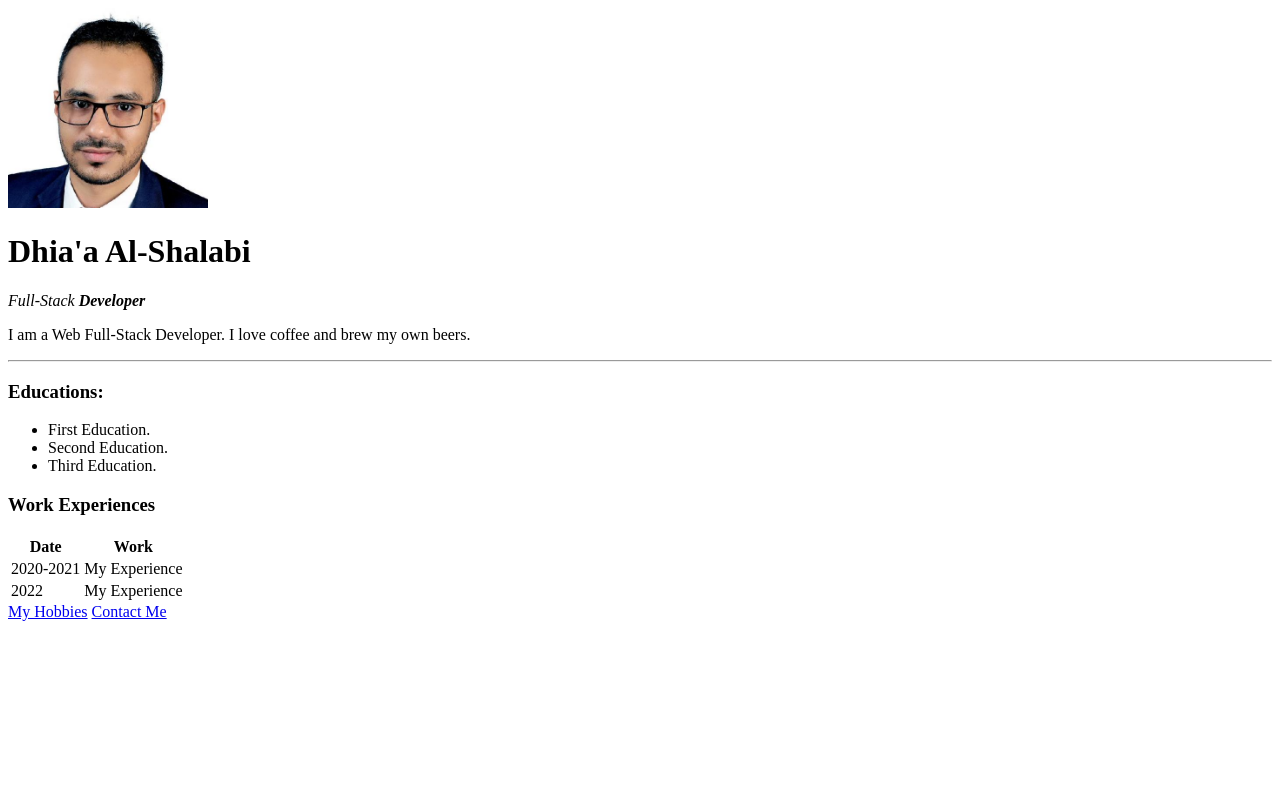
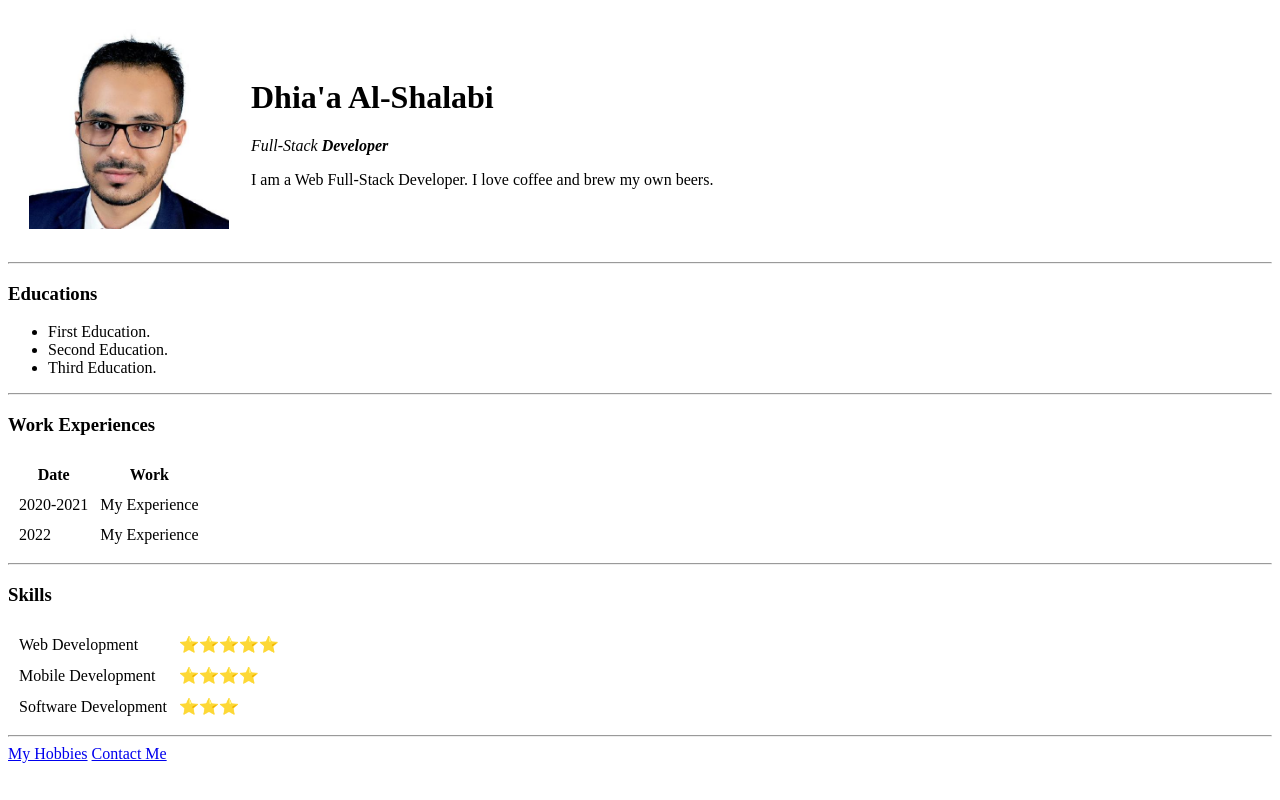
Before and after one commit to dhiaaalshalabi/web-development-bootcamp, a plain HTML site: page HTML - Personal Site/index.html in a window 1280 px wide. Drawn offline with Linux system fonts and the light colour scheme.

Commit message:
Added sills section.

```diff
--- a/HTML - Personal Site/index.html
+++ b/HTML - Personal Site/index.html
@@ -9,19 +9,28 @@
 </head>
 
 <body>
-    <img src="images/dhiaa.jpeg" width="200" height="200" alt="Dhia'a Profile">
-    <h1>Dhia'a Al-Shalabi</h1>
-    <p><em>Full-Stack <strong>Developer</strong></em></p>
-    <p>I am a Web Full-Stack Developer. I love coffee and brew my own beers.</p>
+    <table cellspacing="20">
+        <tr>
+            <td>
+                <img src="images/dhiaa.jpeg" width="200" height="200" alt="Dhia'a Profile">
+            </td>
+            <td>
+                <h1>Dhia'a Al-Shalabi</h1>
+                <p><em>Full-Stack <strong>Developer</strong></em></p>
+                <p>I am a Web Full-Stack Developer. I love coffee and brew my own beers.</p>
+            </td>
+        </tr>
+    </table>
     <hr>
-    <h3>Educations:</h3>
+    <h3>Educations</h3>
     <ul>
         <li>First Education.</li>
         <li>Second Education.</li>
         <li>Third Education.</li>
     </ul>
+    <hr>
     <h3>Work Experiences</h3>
-    <table>
+    <table cellspacing="10">
         <thead>
             <tr>
                 <th>Date</th>
@@ -41,6 +50,23 @@
         <tfoot>
         </tfoot>
     </table>
+    <hr>
+    <h3>Skills</h3>
+    <table cellspacing="10">
+        <tr>
+            <td>Web Development</td>
+            <td>⭐️⭐️⭐️⭐️⭐️</td>
+        </tr>
+        <tr>
+            <td>Mobile Development</td>
+            <td>⭐️⭐️⭐️⭐️</td>
+        </tr>
+        <tr>
+            <td>Software Development</td>
+            <td>⭐️⭐️⭐️</td>
+        </tr>
+    </table>
+    <hr>
     <a href="hobbies.html">My Hobbies</a>
     <a href="contact-me.html">Contact Me </a>
 </body>
```
